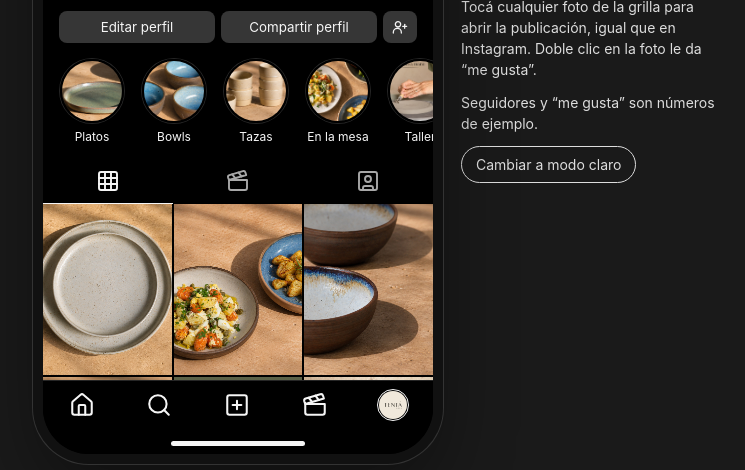
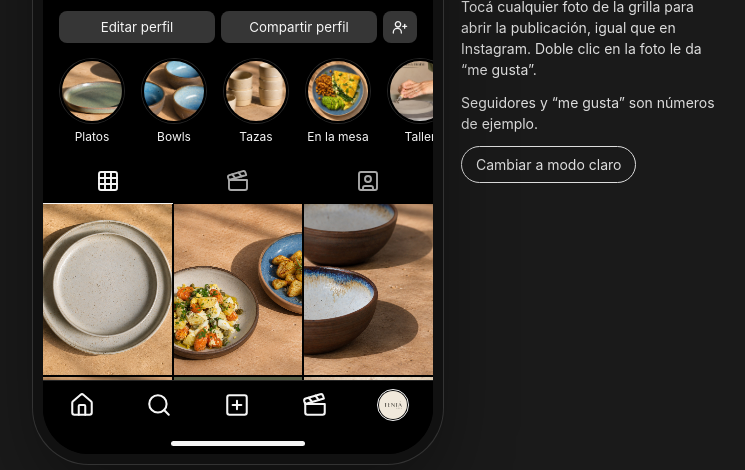
Before and after one commit to santiagotereso/tenta, a plain HTML site: page simulador/index.html in a window 1280 px wide. Shown: the part 330-800 px from the top of the page, without its empty margins (258-1003 px from the left). Drawn offline with Linux system fonts and the light colour scheme.

Commit message:
Simulador: curry y omelette reales en lugar de ensalada y comida cenital
Co-Authored-By: Claude Opus 5.5 <noreply@anthropic.com>

```diff
--- a/simulador/index.html
+++ b/simulador/index.html
@@ -164,7 +164,7 @@
       <div><img src="12_platos_salvia.jpg" alt="">Platos</div>
       <div><img src="04_laguna.jpg" alt="">Bowls</div>
       <div><img src="08_vasos_avena.jpg" alt="">Tazas</div>
-      <div><img src="09_comida_mesa.jpg" alt="">En la mesa</div>
+      <div><img src="09_omelette.jpg" alt="">En la mesa</div>
       <div><img src="06_belen.jpg" alt="">Taller</div>
       <div class="new"><span><svg viewBox="0 0 24 24"><path d="M5 12h14"/><path d="M12 5v14"/></svg></span>Nueva</div>
     </div>
@@ -211,11 +211,11 @@
     ["02_gres.jpg","El gres es un material cerámico de alta temperatura, resistente y de baja porosidad. Ideal para el uso de todos los días."],
     ["03_ensaladera_laguna.jpg","Ensaladera Laguna. Cada esmalte se mueve distinto en el horno, por eso no hay dos piezas iguales."],
     ["04_laguna.jpg","Bowls Laguna. Un azul que cambia con la luz."],
-    ["05_ensalada.jpg","La mesa de todos los días también merece algo lindo."],
+    ["05_curry.jpg","Curry casero en el Bowl Orilla. La mesa de todos los días también merece algo lindo."],
     ["06_belen.jpg","Hecho a mano, pieza por pieza, en nuestro taller."],
     ["07_usos.jpg","Vajilla para restaurantes, cafés y para tu casa. Trabajamos por encargo: escribinos y armamos la propuesta según la identidad de tu local."],
     ["08_vasos_avena.jpg","Tazas Avena, para el café de todos los días."],
-    ["09_comida_mesa.jpg","Colores que se relacionan con la comida."],
+    ["09_omelette.jpg","Colores que se relacionan con la comida."],
     ["10_avena_detalle.jpg","Puntitos, texturas y matices: así se ve el gres de cerca."],
     ["11_vajilla.jpg","Vajilla de gres hecha a mano, para el hogar y la gastronomía."],
     ["12_platos_salvia.jpg","Plato Salvia. Un verde suave que acompaña cualquier comida."],
```
Also changed, not shown: simulador/05_curry.jpg (added), simulador/05_ensalada.jpg (deleted), simulador/09_comida_mesa.jpg (deleted), simulador/09_omelette.jpg (added).
